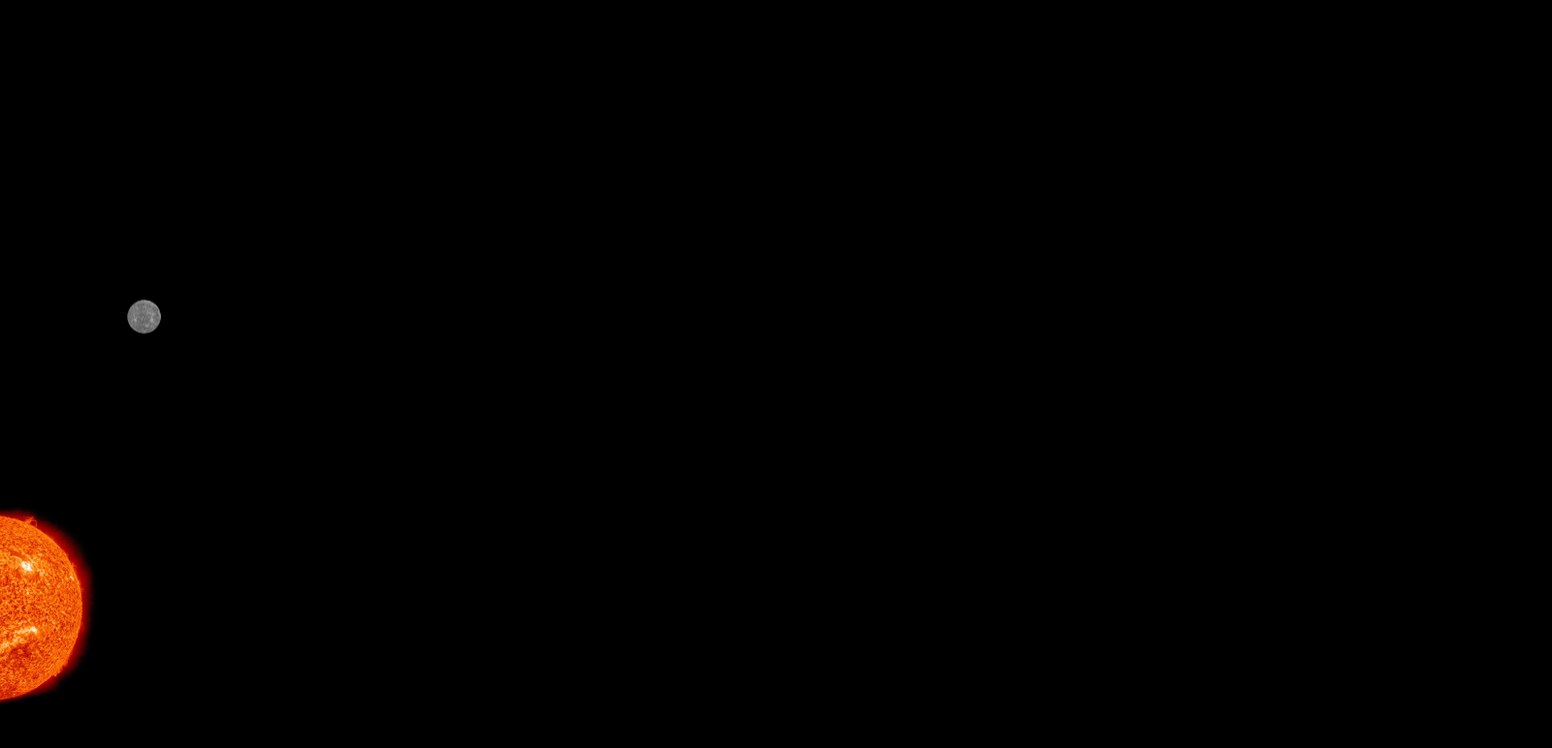
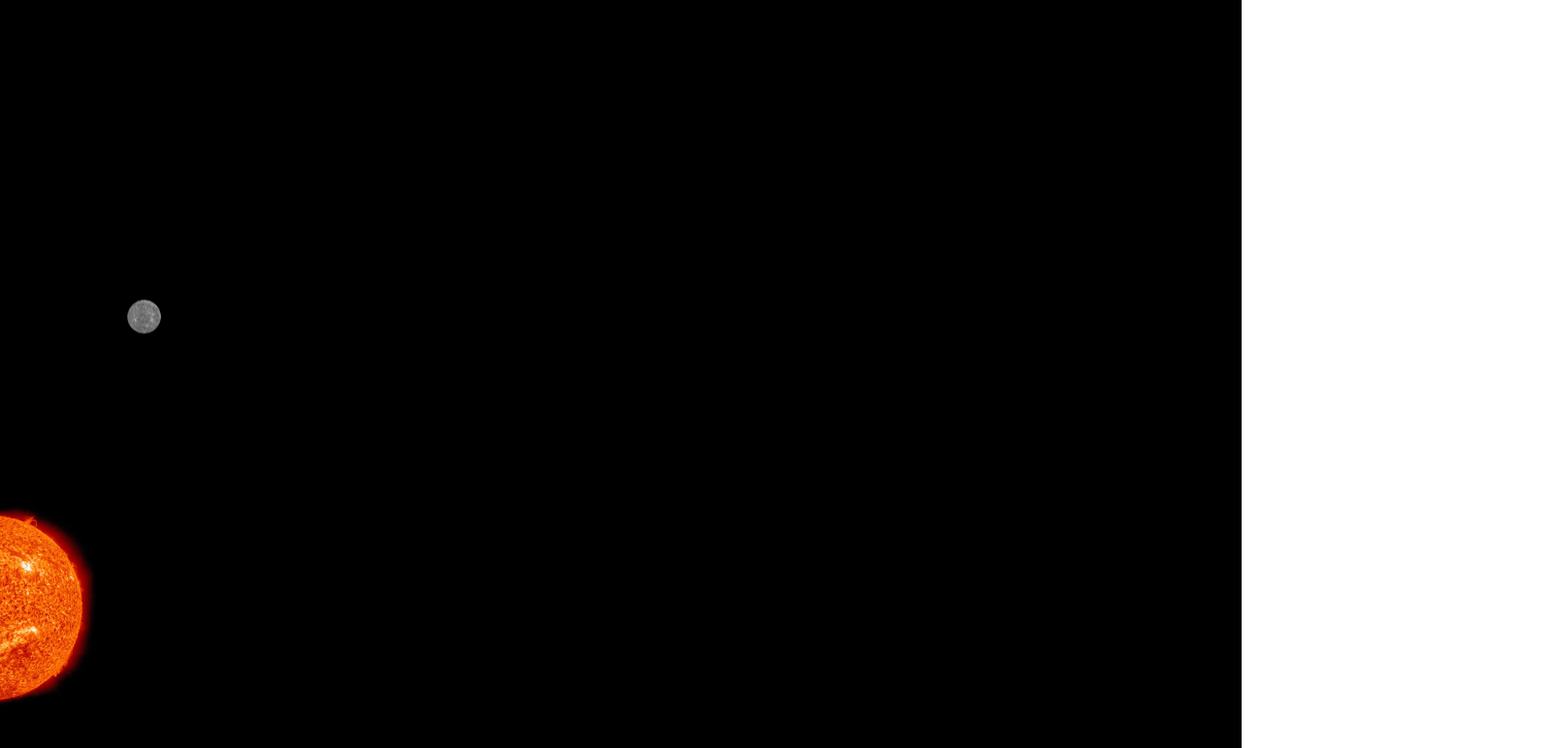
Before and after one commit to kvinik/lesson7, a plain HTML site: page index.html in a window 1280 px wide. Shown: the part 118-890 px from the top of the page at 97% size, 1600 px wide, since content can reach past the window. Drawn offline with Linux system fonts and the light colour scheme.

Commit message:
fix scroll

```diff
--- a/styles/main.css
+++ b/styles/main.css
@@ -1,3 +1,4 @@
+
 h1{
     color: white;
     font-size: 5rem;
@@ -10,8 +11,8 @@ h2{
     box-sizing: border-box;
     display: inline-block;
     background-color: black;
-    width: 1600px;
-    height: 1600px;
+    width: 100%;
+    height:1600px;
     position: relative;
 }
 .sun{
```
